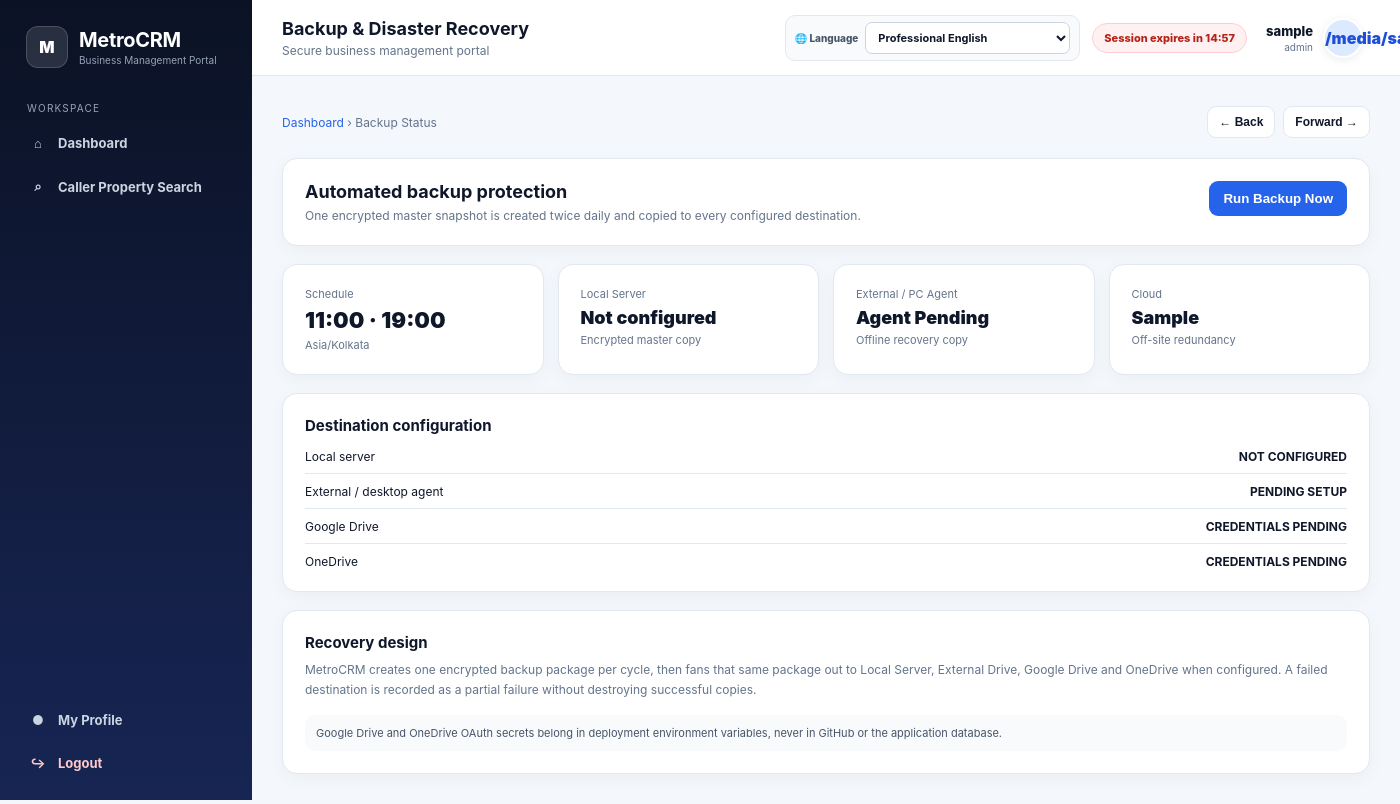
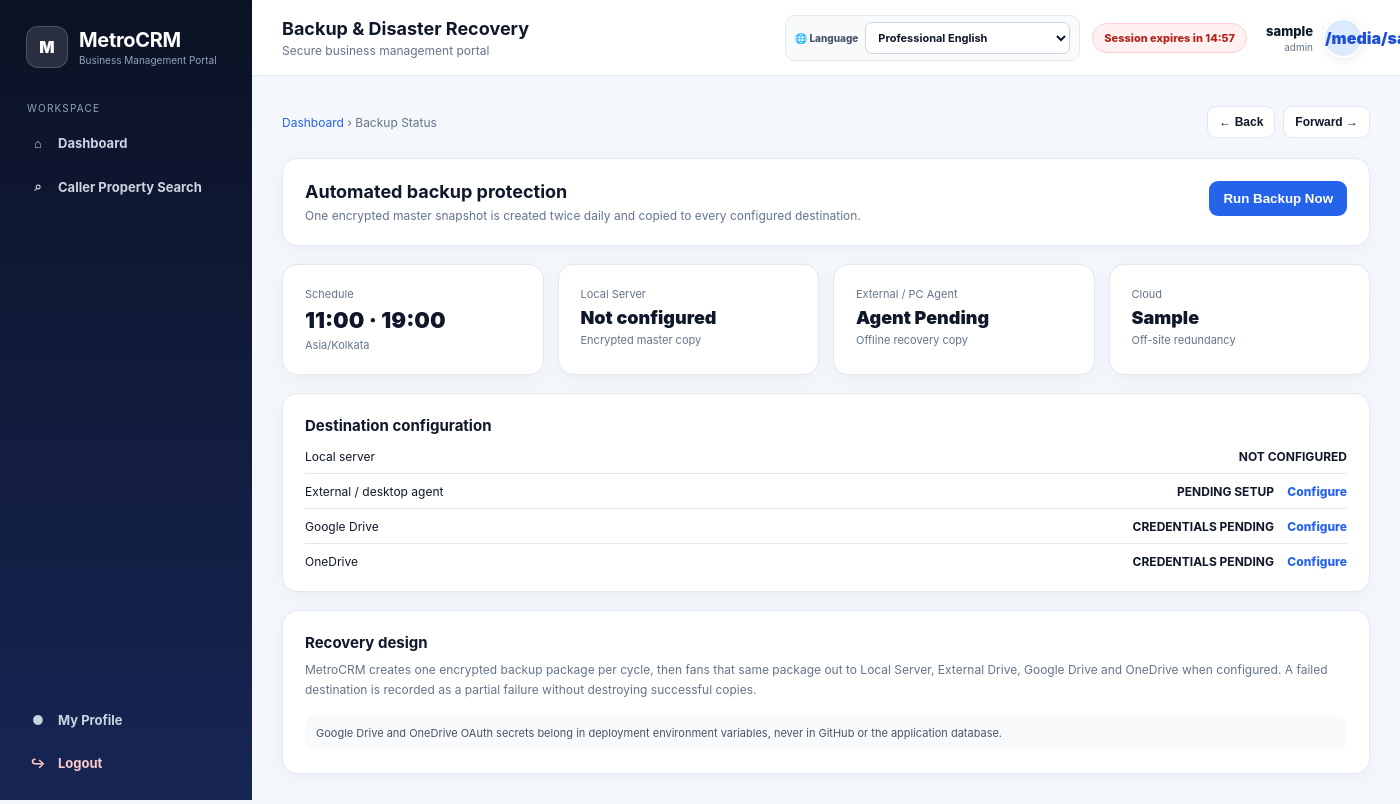
Before and after one commit to useforlogin92-netizen/metrocrm, a FastAPI app: template app/templates/backup_status.html in a window 1400 px wide; the page is wider, and only the part inside the window is pictured. Run offline with FastAPI, Linux system fonts and the light colour scheme; the template is opened without the code that fills it: most values are stand-ins (such as "Sample title", 1, 10 or a date in 2020).

Commit message:
Make backup destination configuration clickable

```diff
--- a/app/templates/backup_status.html
+++ b/app/templates/backup_status.html
@@ -18,24 +18,21 @@
     </form>
   </div>
 </div>
-
 <div style="display:grid;grid-template-columns:repeat(auto-fit,minmax(210px,1fr));gap:14px;margin-bottom:18px">
   <div class="card"><div style="font-size:11px;color:#64748b">Schedule</div><div style="font-size:22px;font-weight:900;margin-top:6px">11:00 · 19:00</div><div style="font-size:11px;color:#64748b;margin-top:5px">Asia/Kolkata</div></div>
   <div class="card"><div style="font-size:11px;color:#64748b">Local Server</div><div style="font-size:18px;font-weight:900;margin-top:6px">{{ 'Configured' if backup.local_configured else 'Not configured' }}</div><div style="font-size:11px;color:#64748b;margin-top:5px">Encrypted master copy</div></div>
   <div class="card"><div style="font-size:11px;color:#64748b">External / PC Agent</div><div style="font-size:18px;font-weight:900;margin-top:6px">{{ 'Configured' if backup.external_configured else ('Ready for Agent' if backup.backup_agent_configured else 'Agent Pending') }}</div><div style="font-size:11px;color:#64748b;margin-top:5px">Offline recovery copy</div></div>
   <div class="card"><div style="font-size:11px;color:#64748b">Cloud</div><div style="font-size:18px;font-weight:900;margin-top:6px">{{ backup.cloud_provider|replace('_',' ')|title }}</div><div style="font-size:11px;color:#64748b;margin-top:5px">Off-site redundancy</div></div>
 </div>
-
 <div class="card" style="margin-bottom:18px">
   <h3 style="margin:0 0 14px;font-size:15px">Destination configuration</h3>
   <div style="display:grid;gap:10px;font-size:12px">
-    <div style="display:flex;justify-content:space-between;border-bottom:1px solid #e2e8f0;padding-bottom:9px"><span>Local server</span><strong>{{ 'READY' if backup.local_configured else 'NOT CONFIGURED' }}</strong></div>
-    <div style="display:flex;justify-content:space-between;border-bottom:1px solid #e2e8f0;padding-bottom:9px"><span>External / desktop agent</span><strong>{{ 'READY' if backup.external_configured or backup.backup_agent_configured else 'PENDING SETUP' }}</strong></div>
-    <div style="display:flex;justify-content:space-between;border-bottom:1px solid #e2e8f0;padding-bottom:9px"><span>Google Drive</span><strong>{{ 'READY' if backup.google_drive_configured else 'CREDENTIALS PENDING' }}</strong></div>
-    <div style="display:flex;justify-content:space-between"><span>OneDrive</span><strong>{{ 'READY' if backup.onedrive_configured else 'CREDENTIALS PENDING' }}</strong></div>
+    <div style="display:flex;justify-content:space-between;align-items:center;border-bottom:1px solid #e2e8f0;padding-bottom:9px"><span>Local server</span><strong>{{ 'READY' if backup.local_configured else 'NOT CONFIGURED' }}</strong></div>
+    <div style="display:flex;justify-content:space-between;align-items:center;border-bottom:1px solid #e2e8f0;padding-bottom:9px"><span>External / desktop agent</span><span><strong>{{ 'READY' if backup.external_configured or backup.backup_agent_configured else 'PENDING SETUP' }}</strong> <a href="/admin/backups/configure?provider=external" style="margin-left:10px;color:#2563eb;font-weight:800;text-decoration:none">Configure</a></span></div>
+    <div style="display:flex;justify-content:space-between;align-items:center;border-bottom:1px solid #e2e8f0;padding-bottom:9px"><span>Google Drive</span><span><strong>{{ 'READY' if backup.google_drive_configured else 'CREDENTIALS PENDING' }}</strong> <a href="/admin/backups/configure?provider=google_drive" style="margin-left:10px;color:#2563eb;font-weight:800;text-decoration:none">Configure</a></span></div>
+    <div style="display:flex;justify-content:space-between;align-items:center"><span>OneDrive</span><span><strong>{{ 'READY' if backup.onedrive_configured else 'CREDENTIALS PENDING' }}</strong> <a href="/admin/backups/configure?provider=onedrive" style="margin-left:10px;color:#2563eb;font-weight:800;text-decoration:none">Configure</a></span></div>
   </div>
 </div>
-
 <div class="card">
   <h3 style="margin:0 0 8px;font-size:15px">Recovery design</h3>
   <p style="margin:0;color:#64748b;font-size:12px;line-height:1.7">MetroCRM creates one encrypted backup package per cycle, then fans that same package out to Local Server, External Drive, Google Drive and OneDrive when configured. A failed destination is recorded as a partial failure without destroying successful copies.</p>
```
